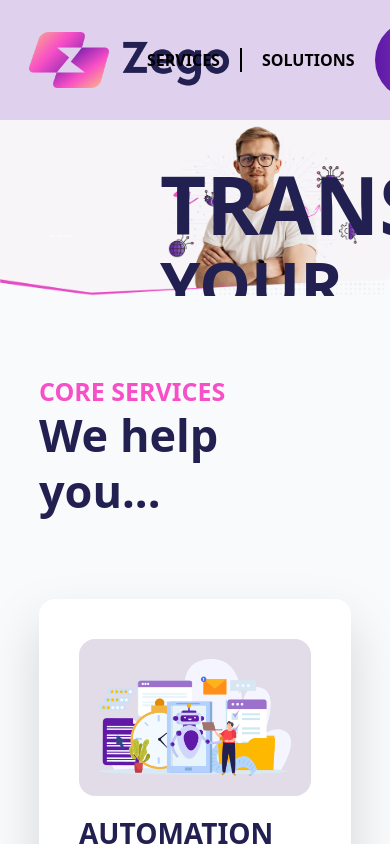
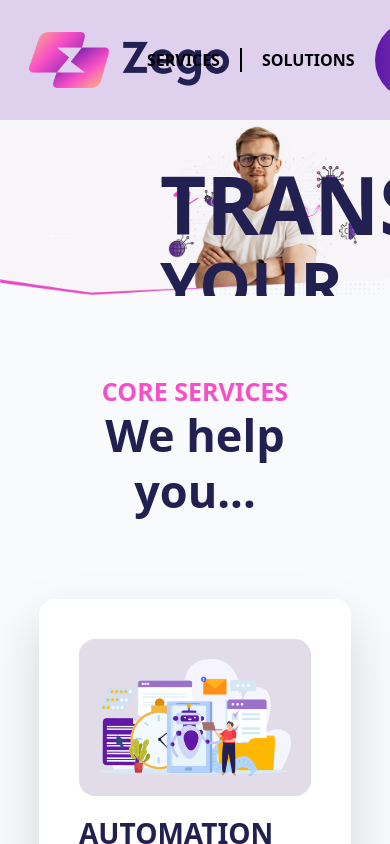
Before and after one commit to muhammadbilal04/project, a React (Create React App) app: page / in a window 390 px wide. Shown: the top 844 px of the page. Built offline with nearby package versions, Linux system fonts and the light colour scheme.

Commit message:
responsive

```diff
--- a/src/sections/business.jsx
+++ b/src/sections/business.jsx
@@ -7,7 +7,7 @@ function Business() {
             <section className="relative bg-gray-50">
                 <div className=" mx-auto w-4/5 py-20">
 
-                    <h2 className=" text-[45px] w-4/6 mx-auto text-center leading-tight font-extrabold text-[#222051]">
+                    <h2 className=" text-[45px] lg:w-4/6  mx-auto text-center leading-tight font-extrabold text-[#222051]">
                         Not sure how to utiize automation or AI in your business?
                     </h2>
                     <div className="lg:flex gap-5 justify-center items-center py-10">
--- a/src/sections/contact.jsx
+++ b/src/sections/contact.jsx
@@ -7,9 +7,9 @@ function Contact() {
 
             <section className="relative  z-10">
                 <div className=" mx-auto w-9/12 py-20">
-                    <div className="flex gap-5 justify-center  drop-shadow-2xl bg-white rounded-3xl px-12 py-10 ">
-                        <img className=" mx-auto rounded-2xl p-5 mb-5 w-1/2" src="/img/box-img-6.png" alt="" />
-                        <div className="w-1/2">
+                    <div className="lg:flex gap-5 justify-center  drop-shadow-2xl bg-white rounded-3xl px-12 py-10 ">
+                        <img className=" mx-auto rounded-2xl p-5 mb-5 lg:w-1/2" src="/img/box-img-6.png" alt="" />
+                        <div className="lg:w-1/2">
                             <h2 className=" text-[45px] leading-tight font-extrabold text-[#222051]">
                                 Contact Us
                             </h2>
--- a/src/sections/services.jsx
+++ b/src/sections/services.jsx
@@ -24,10 +24,10 @@ function Services() {
       <>
         <section className="relative bg-gray-50">
           <div className=" mx-auto w-4/5 py-20">
-            <h3 className=" text-[25px] leading-tight font-bold text-[#f64fc7]">
+            <h3 className=" text-[25px] leading-tight text-center lg:text-left font-bold text-[#f64fc7]">
               CORE SERVICES
             </h3>
-            <h2 className=" text-[45px] leading-tight font-extrabold text-[#222051]">
+            <h2 className=" text-[45px] leading-tight text-center lg:text-left  font-extrabold text-[#222051]">
               We help you...
             </h2>
             <div className="grid gap-10 grid-cols-1 lg:grid-cols-3 py-20">
```
